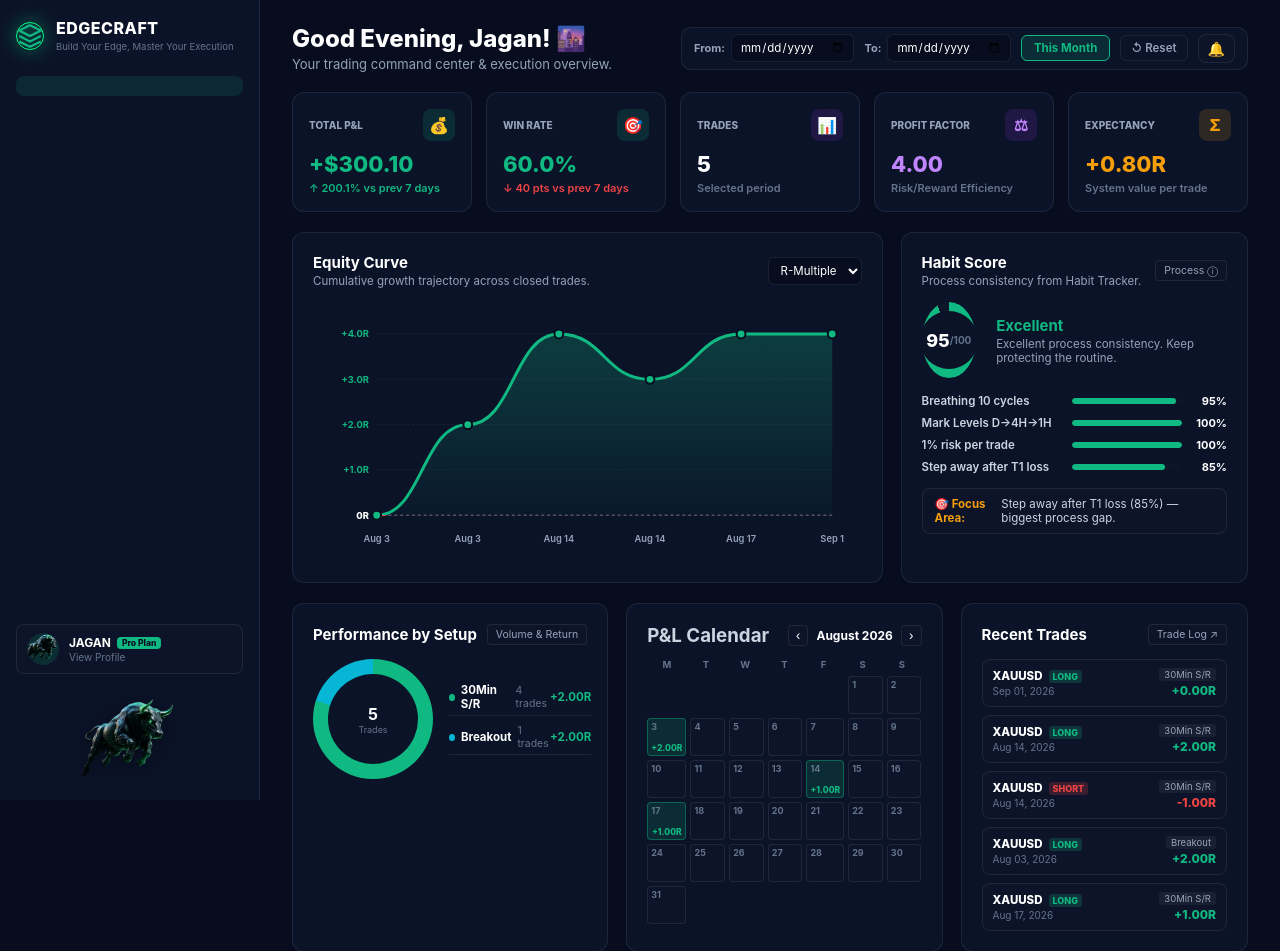
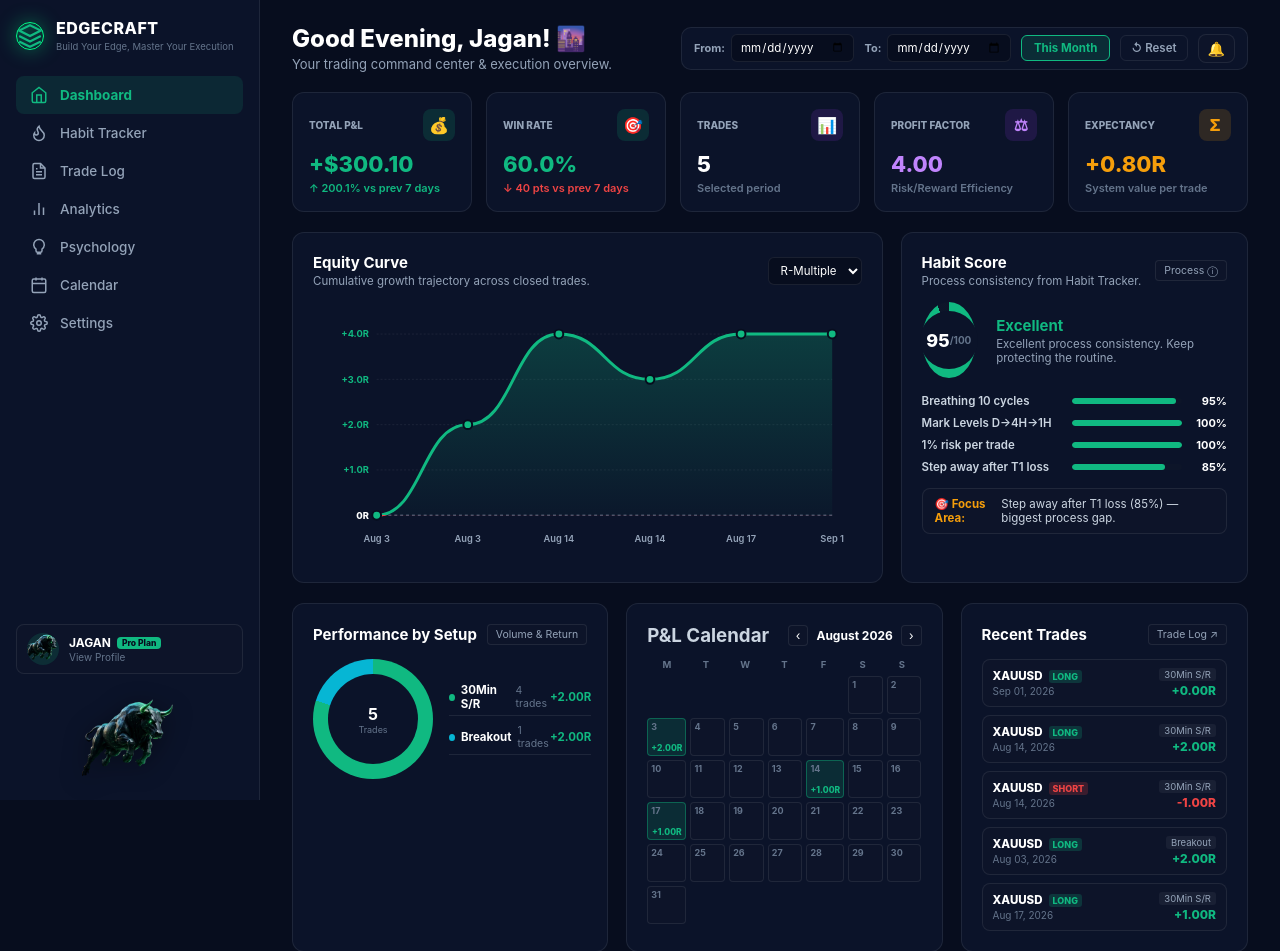
Before and after one commit to jagany600-creator/edgecraft, a Flask app: page /dashboard in a window 1280 px wide. Shown: the top 951 px of the page. Run offline with Flask 3, Linux system fonts and the light colour scheme; a user stored in the database is signed in; data comes from the database, SQL or seed files in the repository; some libraries are stand-ins or nearby versions.

Commit message:
Restore sidebar navigation links on dashboard

```diff
--- a/templates/dashboard.html
+++ b/templates/dashboard.html
@@ -41,27 +41,35 @@
         </div>
       </div>
 
+     <!-- Navigation Links -->
       <nav class="sidebar-nav">
         <a href="/dashboard" class="nav-item active">
-    <!-- SVG and Span remain unchanged -->
+          <svg width="18" height="18" viewBox="0 0 24 24" fill="none" stroke="currentColor" stroke-width="2"><path d="M3 9l9-7 9 7v11a2 2 0 0 1-2 2H5a2 2 0 0 1-2-2z"></path><polyline points="9 22 9 12 15 12 15 22"></polyline></svg>
+          <span>Dashboard</span>
         </a>
         <a href="/habits" class="nav-item">
-    <!-- SVG and Span remain unchanged -->
+          <svg width="18" height="18" viewBox="0 0 24 24" fill="none" stroke="currentColor" stroke-width="2"><path d="M8.5 14.5A2.5 2.5 0 0 0 11 12c0-1.38-.5-2-1-3-1.072-2.143-.224-4.054 2-6 .5 2.5 2 4.9 4 6.5 2 1.6 3 3.5 3 5.5a7 7 0 1 1-14 0c0-1.153.433-2.294 1-3a2.5 2.5 0 0 0 1.5 2.5z"></path></svg>
+          <span>Habit Tracker</span>
         </a>
         <a href="/tradeslog" class="nav-item">
-    <!-- SVG and Span remain unchanged -->
+          <svg width="18" height="18" viewBox="0 0 24 24" fill="none" stroke="currentColor" stroke-width="2"><path d="M14 2H6a2 2 0 0 0-2 2v16a2 2 0 0 0 2 2h12a2 2 0 0 0 2-2V8z"></path><polyline points="14 2 14 8 20 8"></polyline><line x1="16" y1="13" x2="8" y2="13"></line><line x1="16" y1="17" x2="8" y2="17"></line><polyline points="10 9 9 9 8 9"></polyline></svg>
+          <span>Trade Log</span>
         </a>
         <a href="/analytics" class="nav-item">
-    <!-- SVG and Span remain unchanged -->
+          <svg width="18" height="18" viewBox="0 0 24 24" fill="none" stroke="currentColor" stroke-width="2"><line x1="18" y1="20" x2="18" y2="10"></line><line x1="12" y1="20" x2="12" y2="4"></line><line x1="6" y1="20" x2="6" y2="14"></line></svg>
+          <span>Analytics</span>
         </a>
         <a href="/psychology" class="nav-item">
-    <!-- SVG and Span remain unchanged -->
+          <svg width="18" height="18" viewBox="0 0 24 24" fill="none" stroke="currentColor" stroke-width="2"><path d="M12 2a7 7 0 0 0-7 7c0 2.38 1.19 4.47 3 5.74V17a2 2 0 0 0 2 2h4a2 2 0 0 0 2-2v-2.26c1.81-1.27 3-3.36 3-5.74a7 7 0 0 0-7-7z"></path><line x1="9" y1="21" x2="15" y2="21"></line></svg>
+          <span>Psychology</span>
         </a>
         <a href="/calendar" class="nav-item">
-    <!-- SVG and Span remain unchanged -->
+          <svg width="18" height="18" viewBox="0 0 24 24" fill="none" stroke="currentColor" stroke-width="2"><rect x="3" y="4" width="18" height="18" rx="2" ry="2"></rect><line x1="16" y1="2" x2="16" y2="6"></line><line x1="8" y1="2" x2="8" y2="6"></line><line x1="3" y1="10" x2="21" y2="10"></line></svg>
+          <span>Calendar</span>
         </a>
         <a href="/settings" class="nav-item">
-    <!-- SVG and Span remain unchanged -->
+          <svg width="18" height="18" viewBox="0 0 24 24" fill="none" stroke="currentColor" stroke-width="2"><circle cx="12" cy="12" r="3"></circle><path d="M19.4 15a1.65 1.65 0 0 0 .33 1.82l.06.06a2 2 0 0 1 0 2.83 2 2 0 0 1-2.83 0l-.06-.06a1.65 1.65 0 0 0-1.82-.33 1.65 1.65 0 0 0-1 1.51V21a2 2 0 0 1-2 2 2 2 0 0 1-2-2v-.09A1.65 1.65 0 0 0 9 19.4a1.65 1.65 0 0 0-1.82.33l-.06.06a2 2 0 0 1-2.83 0 2 2 0 0 1 0-2.83l.06-.06a1.65 1.65 0 0 0 .33-1.82 1.65 1.65 0 0 0-1.51-1H3a2 2 0 0 1-2-2 2 2 0 0 1 2-2h.09A1.65 1.65 0 0 0 4.6 9a1.65 1.65 0 0 0-.33-1.82l-.06-.06a2 2 0 0 1 0-2.83 2 2 0 0 1 2.83 0l.06.06a1.65 1.65 0 0 0 1.82.33H9a1.65 1.65 0 0 0 1-1.51V3a2 2 0 0 1 2-2 2 2 0 0 1 2 2v.09a1.65 1.65 0 0 0 1 1.51 1.65 1.65 0 0 0 1.82-.33l.06-.06a2 2 0 0 1 2.83 0 2 2 0 0 1 0 2.83l-.06.06a1.65 1.65 0 0 0-.33 1.82V9a1.65 1.65 0 0 0 1.51 1H21a2 2 0 0 1 2 2 2 2 0 0 1-2 2h-.09a1.65 1.65 0 0 0-1.51 1z"></path></svg>
+          <span>Settings</span>
         </a>
       </nav>
     <div class="sidebar-footer">
```
Lines whose indentation alone changed are shown as unchanged.
